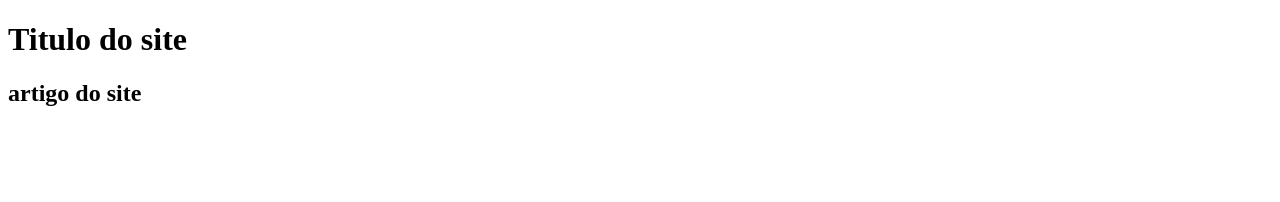
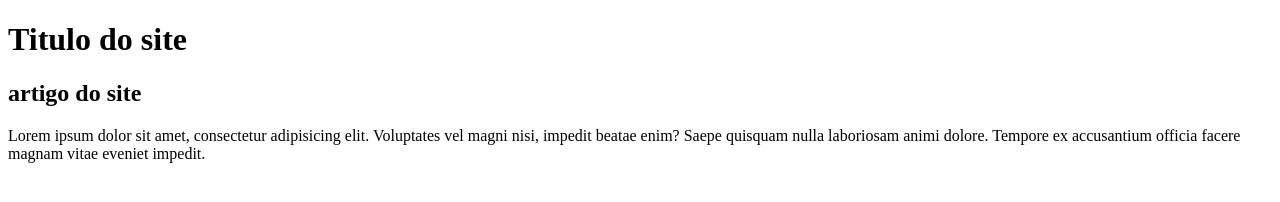
Before and after one commit to Br0wnie23/teste-site, a plain HTML site: page index.html in a window 1280 px wide. Drawn offline with Linux system fonts and the light colour scheme.

Commit message:
conetudo novo

```diff
--- a/index.html
+++ b/index.html
@@ -3,7 +3,7 @@
 <head>
     <meta charset="UTF-8">
     <meta name="viewport" content="width=device-width, initial-scale=1.0">
-    <title>Document</title>
+    <title>titulo do site</title>
 </head>
 <body>
     <main>
@@ -12,6 +12,7 @@
          </header>
          <article>
              <h2>artigo do site</h2>
+             <p>Lorem ipsum dolor sit amet, consectetur adipisicing elit. Voluptates vel magni nisi, impedit beatae enim? Saepe quisquam nulla laboriosam animi dolore. Tempore ex accusantium officia facere magnam vitae eveniet impedit.</p>
          </article>
     </main>
 
```
